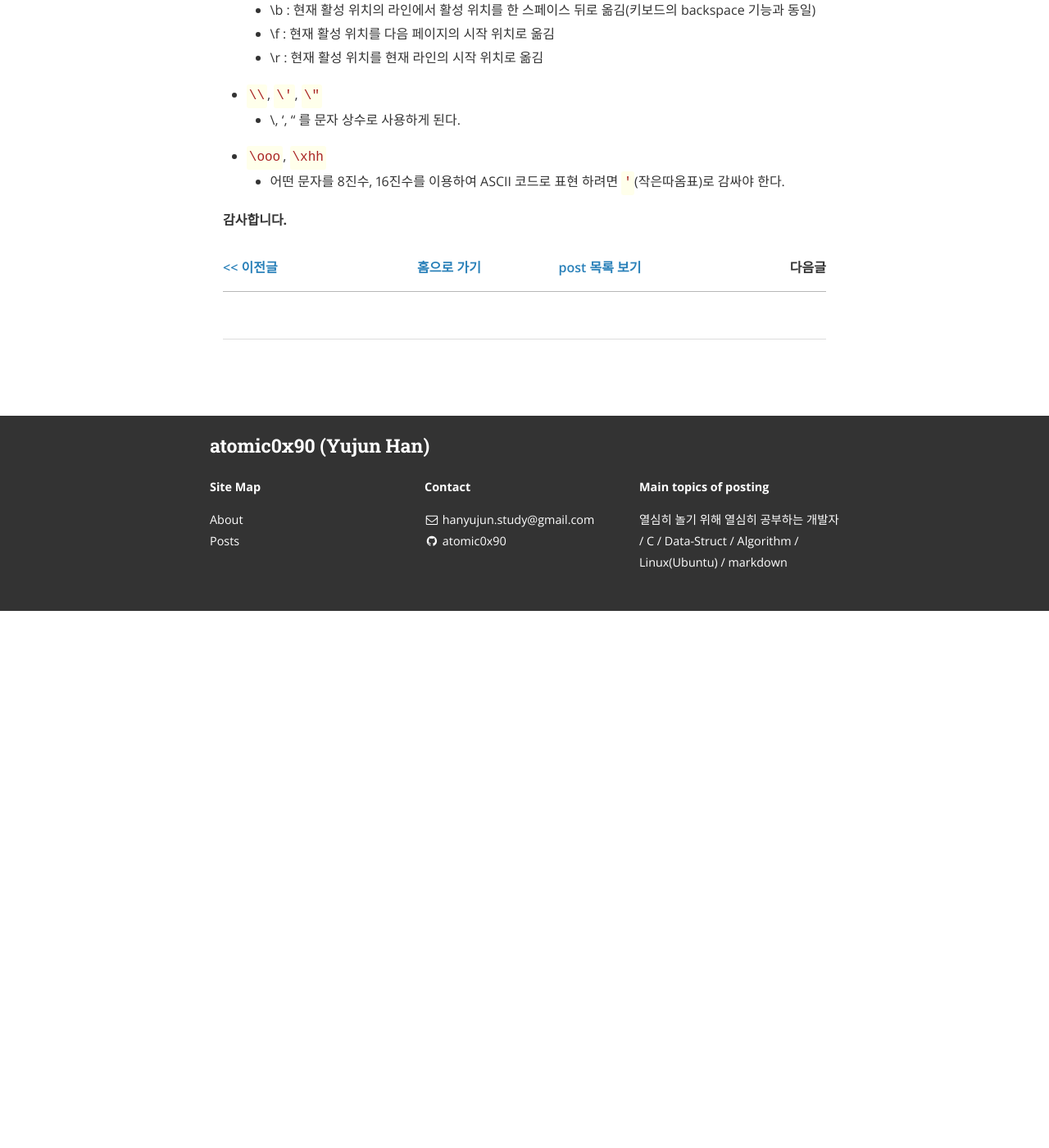
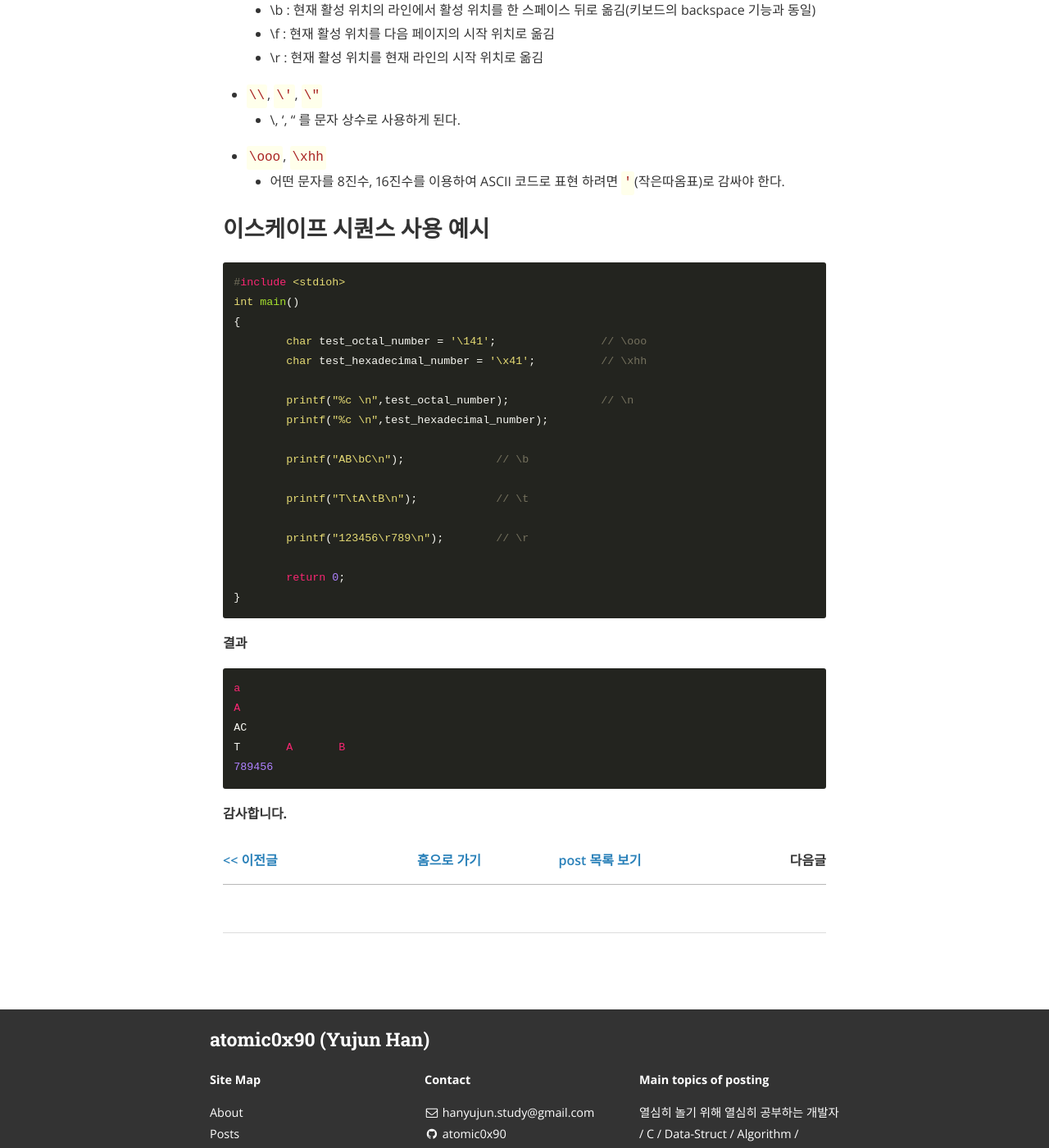
Before and after one commit to atomic0x90/atomic0x90.github.io, a Jekyll site: the page built from _posts/2019-05-28-C언어-이스케이프-시퀀스-escape-sequence.markdown, in a window 1280 px wide and 1400 px high, scrolled down 1822 px. Shown: the whole window at 82% size. Built offline with Jekyll 4.4.1, drawn with Linux system fonts in a browser that asks for light colours; nearby versions of some CDN libraries; comment, search, counter and statistics services are not loaded; before the commit the page ends 2567 px from its top, so only the background shows below that.

Commit message:
Add example

````diff
--- a/_posts/2019-05-28-C언어-이스케이프-시퀀스-escape-sequence.markdown
+++ b/_posts/2019-05-28-C언어-이스케이프-시퀀스-escape-sequence.markdown
@@ -49,6 +49,37 @@ cover: "/assets/instacode.png"
   * 어떤 문자를 8진수, 16진수를 이용하여 ASCII 코드로 표현 하려면 `'`(작은따옴표)로 감싸야 한다.
 
 
+## 이스케이프 시퀀스 사용 예시
+
+```c
+#include <stdioh>
+int main()
+{
+	char test_octal_number = '\141';		// \ooo
+	char test_hexadecimal_number = '\x41';		// \xhh
+
+	printf("%c \n",test_octal_number);		// \n
+	printf("%c \n",test_hexadecimal_number);
+
+	printf("AB\bC\n");		// \b
+
+	printf("T\tA\tB\n");		// \t
+
+	printf("123456\r789\n");	// \r
+
+	return 0;
+}
+```
+
+**결과**
+```bash
+a
+A
+AC
+T	A	B
+789456
+```
+
 
 
 
````
